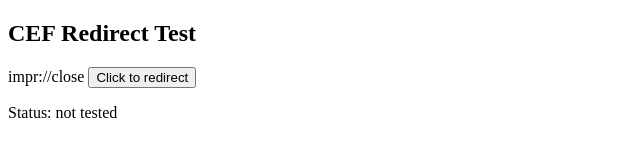
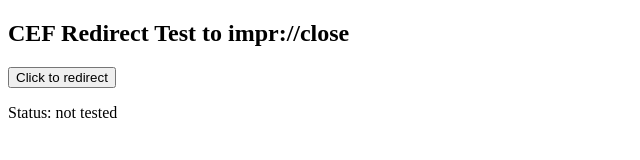
Before and after one commit to Vitalii-Fomenko-Imprivata/vitalii-fomenko-imprivata.github.io, a plain HTML site: page index.html in a window 1280 px wide. Shown: the whole page, without its empty margins (0-640 px from the left). Drawn offline with Linux system fonts and the light colour scheme.

Commit message:
Update index.html

```diff
--- a/index.html
+++ b/index.html
@@ -2,8 +2,7 @@
 <html>
 <body>
 
-<h2>CEF Redirect Test</h2>
-<span>impr://close</span>
+<h2>CEF Redirect Test to impr://close</h2>
 
 <button onclick="openScheme()">Click to redirect</button>
 
@@ -27,7 +26,7 @@
     const elapsed = Date.now() - start;
 
     // Heuristic: if page is still here, likely failed
-    if (elapsed < 2000) {
+    if (elapsed < 5000) {
       resultEl.textContent = "❌ Failed: no handler detected";
     }
   }, 1500);
```
